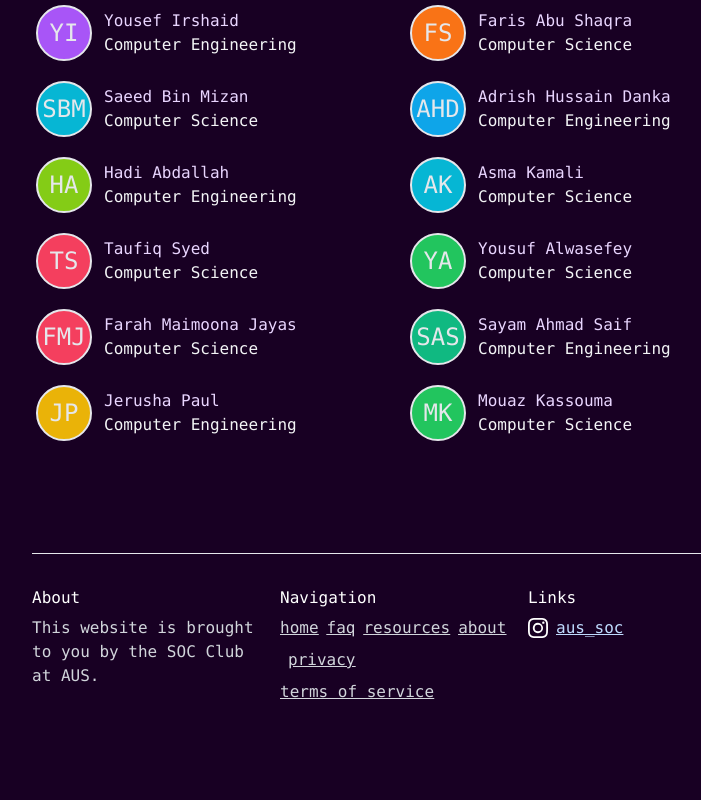
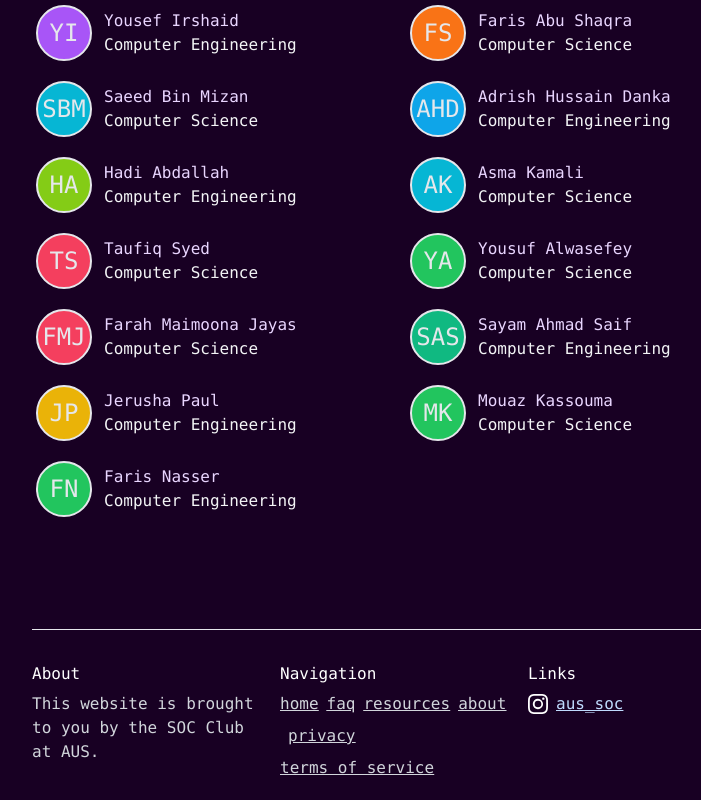
Before and after one commit to aelmosalamy/thesoc.club, a Next.js app: page / in a window 1280 px wide. Shown: the part 779-1579 px from the top of the page, without its empty margins (244-945 px from the left). Before the commit the page ends 1503 px from the top, so only its background shows below. Built offline with nearby package versions, Linux system fonts and the light colour scheme.

Commit message:
Added a member name in members.json

```diff
--- a/app/members.ts
+++ b/app/members.ts
@@ -109,6 +109,12 @@ const members: {name: string, initials: string, major: string}[] = [
         initials: "MK",
         major: "computer science",
     },
+    {
+        name: "Faris Nasser",
+        initials: "FN",
+        major: "computer engineering",
+
+    },
 ];
 
 export default members;
```
